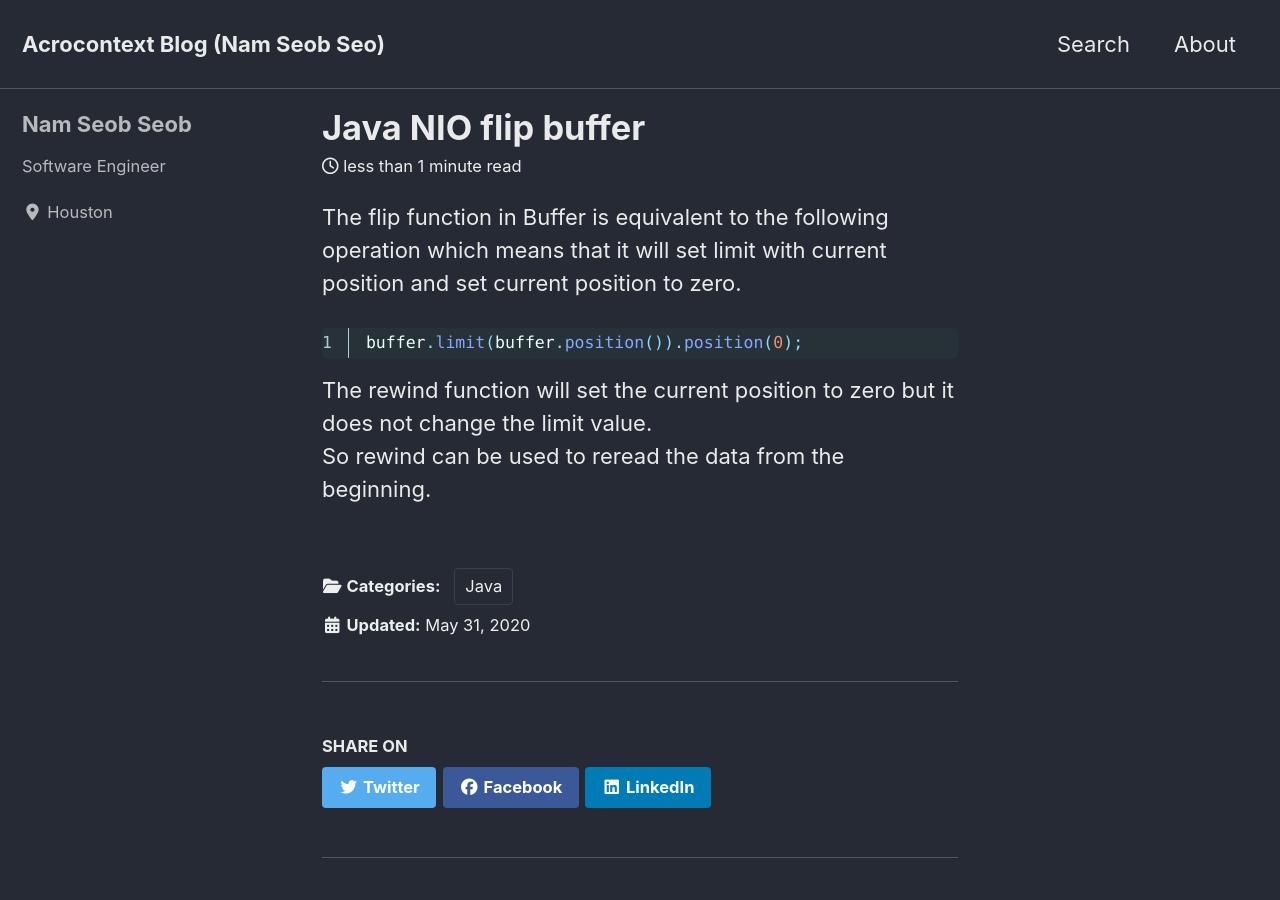
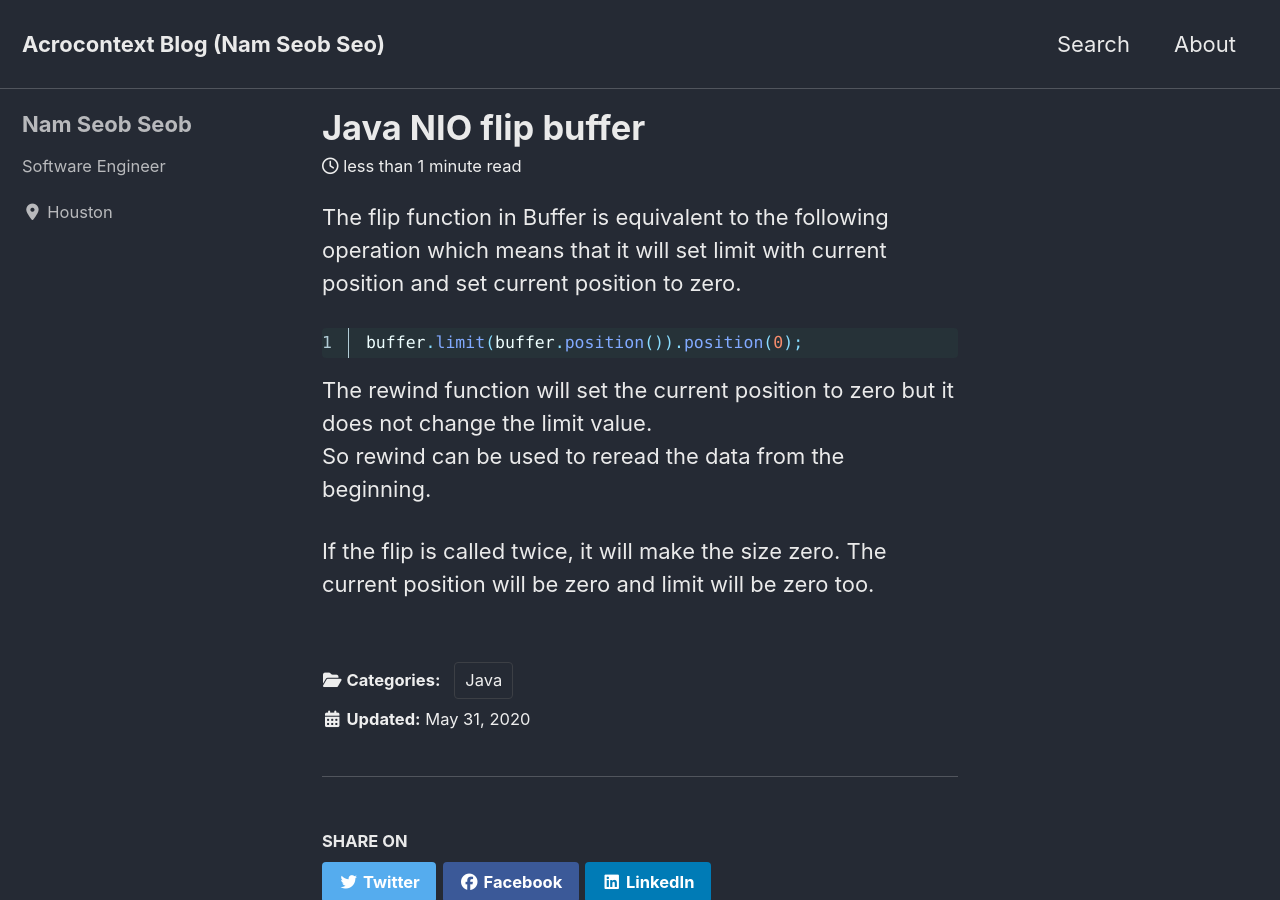
Before and after one commit to nsclass/nsclass.github.io, a Jekyll site: the page built from _posts/2020-05-31-java-NIO-buffer-flip.md, in a window 1280 px wide and 900 px high. Built offline with Jekyll 4.4.1, drawn with Linux system fonts in a browser that asks for light colours; cached includes are drawn as plain includes; nearby versions of some CDN libraries.

Commit message:
flip twice

```diff
--- a/_posts/2020-05-31-java-NIO-buffer-flip.md
+++ b/_posts/2020-05-31-java-NIO-buffer-flip.md
@@ -20,3 +20,5 @@ buffer.limit(buffer.position()).position(0);
 
 The rewind function will set the current position to zero but it does not change the limit value.
 So rewind can be used to reread the data from the beginning.
+
+If the flip is called twice, it will make the size zero. The current position will be zero and limit will be zero too.
```
